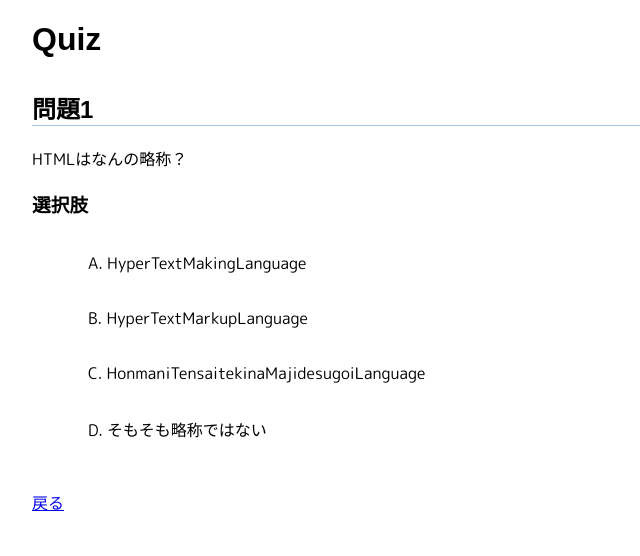
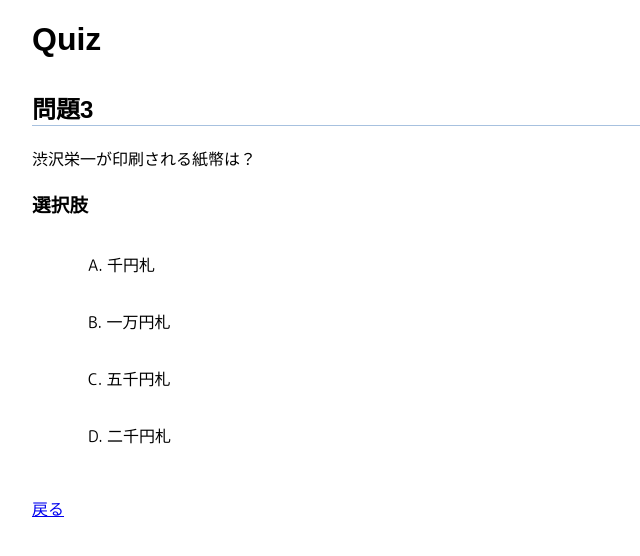
Before and after one commit to FR-naoki/DFZ-HTML-CSS-, a PHP site: page /html/question.php in a window 1280 px wide. Shown: the top 556 px of the page, without its empty margins (0-640 px from the left). Run offline with PHP 8.4, Linux system fonts and the light colour scheme.

Commit message:
1/16 84-86

```diff
--- a/html/question.php
+++ b/html/question.php
@@ -1,26 +1,34 @@
 <?php
 
-$id = '1';
-$question = 'HTMLはなんの略称？';
+require __DIR__.'/../lib/functions.php';
 
-// <li data-answer="A">HyperTextMakingLanguage</li>
-// <li data-answer="B">HyperTextMarkupLanguage</li>
-// <li data-answer="C">HonmaniTensaitekinaMajidesugoiLanguage</li>
-// <li data-answer="D">そもそも略称ではない</li>
+$id = '3';
+
+$data = fetchById($id);
+// echo '<pre>';
+// var_dump($data);
+
+// $handler = fopen(__DIR__.'/../lib/data.csv', 'r');
+// $one = fgetcsv($handler);
+// $two = fgetcsv($handler);
+// $three = fgetcsv($handler);
+
+// var_dump($one);
+// var_dump($two);
+// var_dump($three);
+
+$question = nl2br(htmlspecialchars($data[1]));
 
 $answers = [
-    'A' => 'HyperTextMakingLanguage',
-    'B' => 'HyperTextMarkupLanguage',
-    'C' => 'HonmaniTensaitekinaMajidesugoiLanguage',
-    'D' => 'そもそも略称ではない',
+    'A' => htmlspecialchars($data[2]),
+    'B' => htmlspecialchars($data[3]),
+    'C' => htmlspecialchars($data[4]),
+    'D' => htmlspecialchars($data[5]),
 ];
 
-// <span id="correct-answer">B. HyperTextMarkupLanguage</span><br>
-// これが間違えてたら「HTMLとは？」の動画を復習お願いします！
-
-$correctAnswer = 'B';
+$correctAnswer = htmlspecialchars(strtoupper($data[6]));
 $correctAnswerValue = $answers[$correctAnswer];
-$explanation = 'これが間違えてたら「HTMLとは？」の動画を復習お願いします！';
+$explanation = nl2br(htmlspecialchars($data[7]));
 
 
 include __DIR__.'/../template/question.tpl.php';
--- /dev/null
+++ b/lib/data.csv
@@ -0,0 +1,10 @@
+"id","question","answer_a","answer_b","answer_c","answer_d","correct_answer","explanation"
+"1","HTMLはなんの略称？","HyperTextMakingLanguage","HyperTextMarkupLanguage","HonmaniTensaitekinaMajidesugoiLanguage","そもそも略称ではない","b","これが間違えてたら「HTMLとは？」の動画を復習お願いします！"
+"2","任天堂の人気ゲームソフトの一つ「ゼルダの伝説」ですが、一番最初の作品が発売された日付はいつ？","1986/02/21","1989/04/21","1990/11/21","2004/11/21","a","ゼルダの伝説の最初の作品は、1986/02/21にファミコンディスクシステムのディスク書き換え第一弾として発売されました。"
+"3","渋沢栄一が印刷される紙幣は？","千円札","一万円札","五千円札","二千円札","b","渋沢栄一は現在の日本の経済や生活のインフラを整えたと言っても過言ではない偉業を成し遂げた経済人です。
+ちなみに、彼は30歳頃までヨーロッパへの留学でそれら偉業のもとになる文化や技術を学んでおり幕府の意向もあってパリ万博にも尽力しています。
+このパリ万博で展示された日本絵画などは当時のパリのアートに大きく影響を与えており、印象派の画家クロード・モネもその例外ではなく影響を受けていました。
+モネが晩年過ごしたとされるジヴェルニーの自宅には多くの日本絵画があり、そのことをうかがい知ることができます。
+渋沢栄一は日本国内だけではなく海外の文化にも影響を与えた人物の一人とも言えなくもないですね！"
+"4","後ウマイヤ朝の最盛期（全盛期、10世紀）の王は？","アブド=アッラフマーン1世","アブド=アッラフマーン2世","アブド=アッラフマーン3世","ヒシャーム1世","c","アブド＝アッラフマーン3世の時代は、後ウマイヤ朝の全盛期だった。
+ちなみに即位は912年。"
```
Also changed, not shown: lib/functions.php (added, +55 -0 lines).
